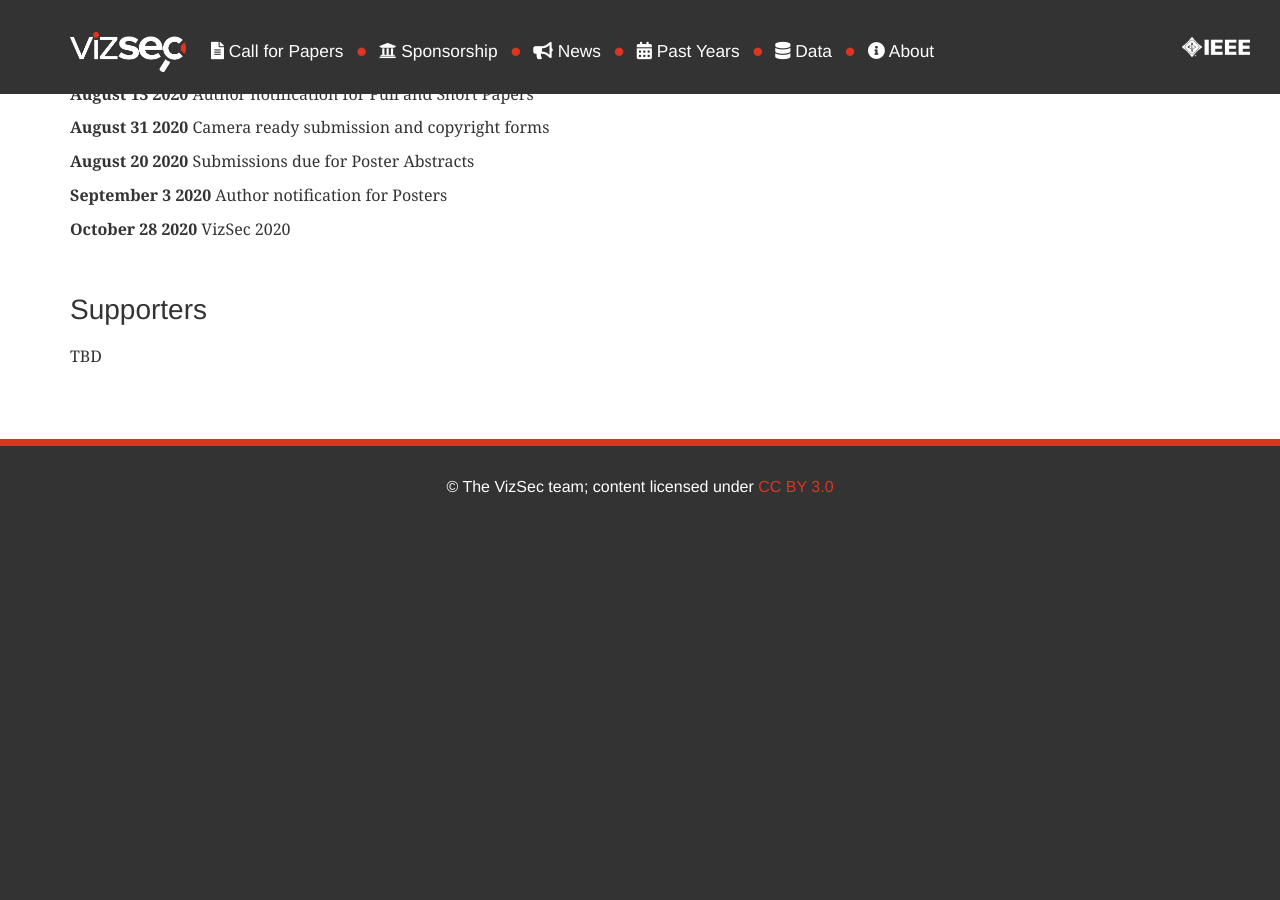
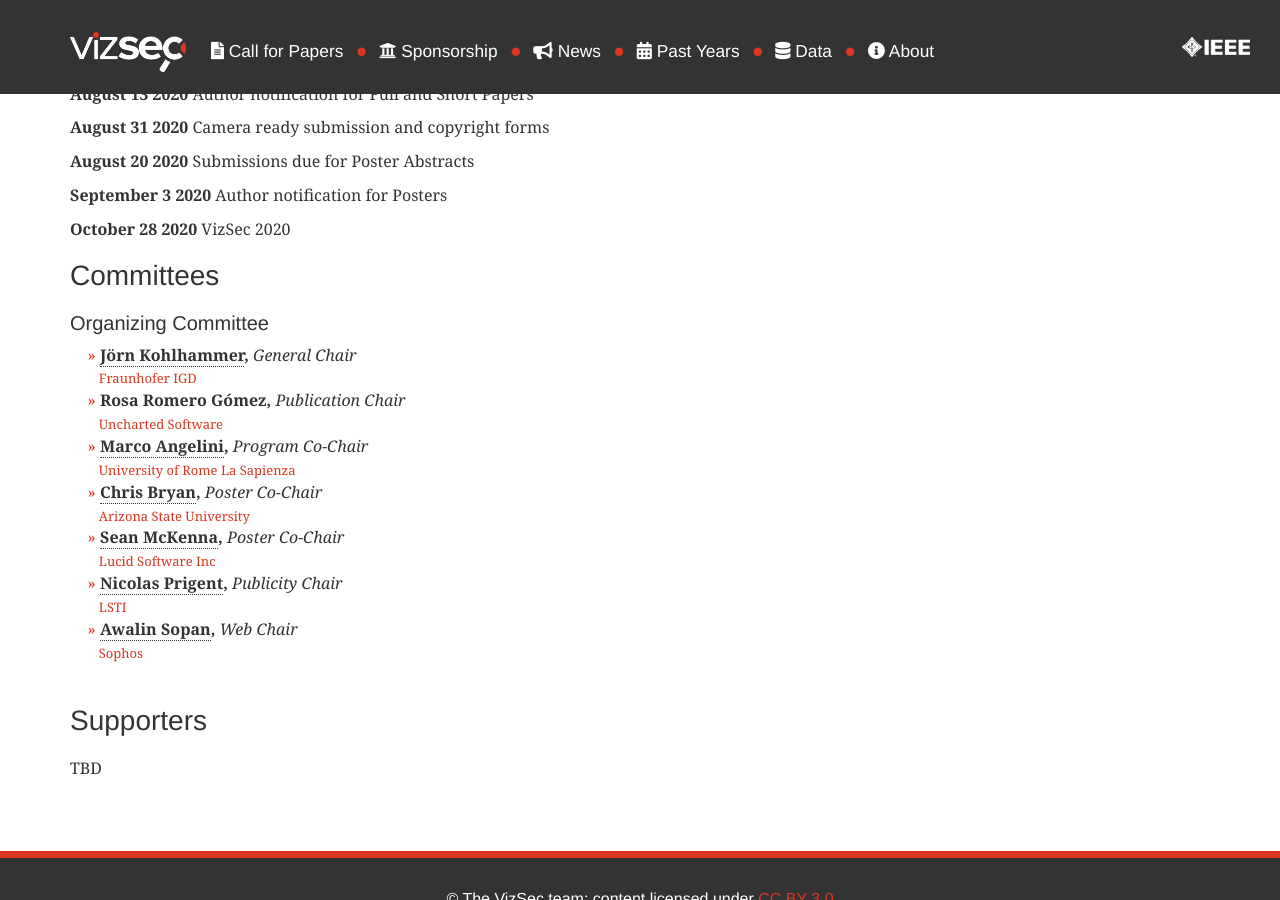
Before and after one commit to vizsec/vizsec.github.io, a Jekyll site: the page built from vizsec2020/index.html, in a window 1280 px wide and 900 px high, scrolled down 3341 px. Built offline with Jekyll 4.4.1, drawn with Linux system fonts in a browser that asks for light colours; nearby versions of some CDN libraries; before the commit the page ends 3870 px from its top, so only the background shows below that.

Commit message:
cfp 2020

```diff
--- /dev/null
+++ b/_data/y2020-organizing_committee.yml
@@ -0,0 +1,33 @@
+- name: Jörn Kohlhammer
+  role: General Chair
+  affiliation: Fraunhofer IGD
+  url: https://www.igd.fraunhofer.de/en/institute/about-us/contact-persons/jorn-kohlhammer
+
+- name: Rosa Romero Gómez
+  role: Publication Chair
+  affiliation: Uncharted Software
+
+- name: Marco Angelini
+  role: Program Co-Chair
+  affiliation: University of Rome La Sapienza
+  url: https://sites.google.com/dis.uniroma1.it/angelini
+
+- name: Chris Bryan
+  role: Poster Co-Chair
+  affiliation: Arizona State University
+  url: https://chrisbryan.github.io/
+
+- name: Sean McKenna
+  role: Poster Co-Chair
+  affiliation: Lucid Software Inc
+  url: https://mckennapsean.com/
+
+- name: Nicolas Prigent
+  role: Publicity Chair
+  affiliation: LSTI
+  url: https://twitter.com/NeeKoP
+
+- name: Awalin Sopan
+  role: Web Chair
+  affiliation: Sophos
+  url: http://twitter.com/awalinsopan
--- a/vizsec2020/index.html
+++ b/vizsec2020/index.html
@@ -203,6 +203,29 @@ custom_css: cfp_sidebar
         <p><strong>October 28 2020</strong> VizSec 2020</p></p>
     </div>
 
+
+
+
+    <h3>Committees</h3>
+
+    <h4>Organizing Committee</h4>
+    <ul>
+        {% for member in site.data.y2020-organizing_committee %}
+        <li>
+    <span class="committee name">
+      {% if member.url %}
+        <a href="{{ member.url }}">{{ member.name }}</a>,
+      {% else %}
+        {{ member.name }},
+      {% endif %}
+    </span>
+            <span class="committee role">{{ member.role }}</span><br>
+            <span class="committee affiliation">{{ member.affiliation }}</span>
+        </li>
+        {% endfor %}
+    </ul>
+
+
     <a class="page-anchor" id="supporters"></a>
     <div>
         <h3>Supporters</h3>
```
